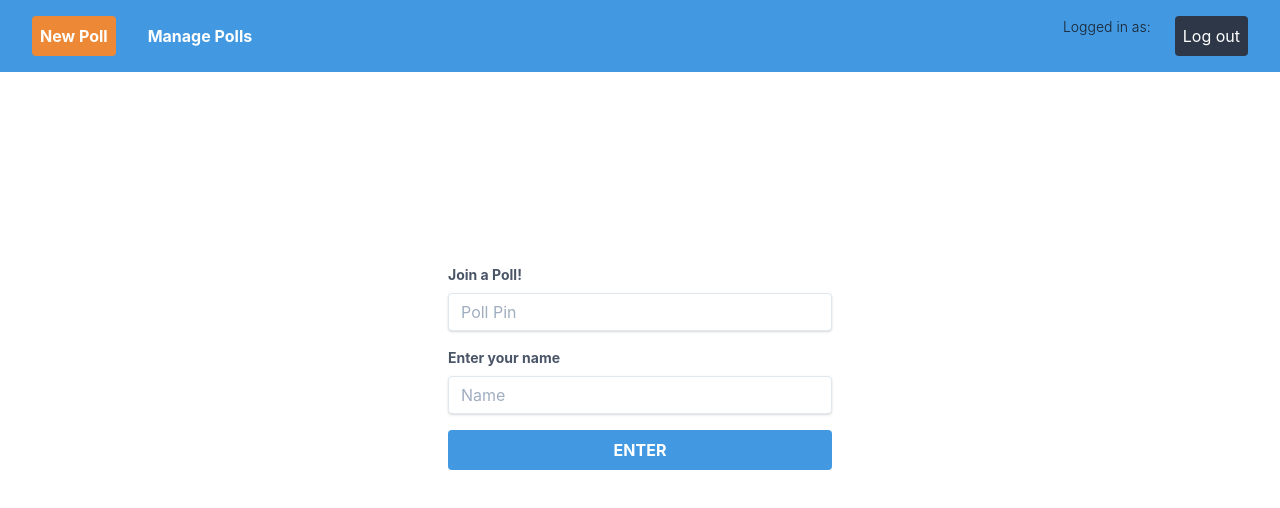
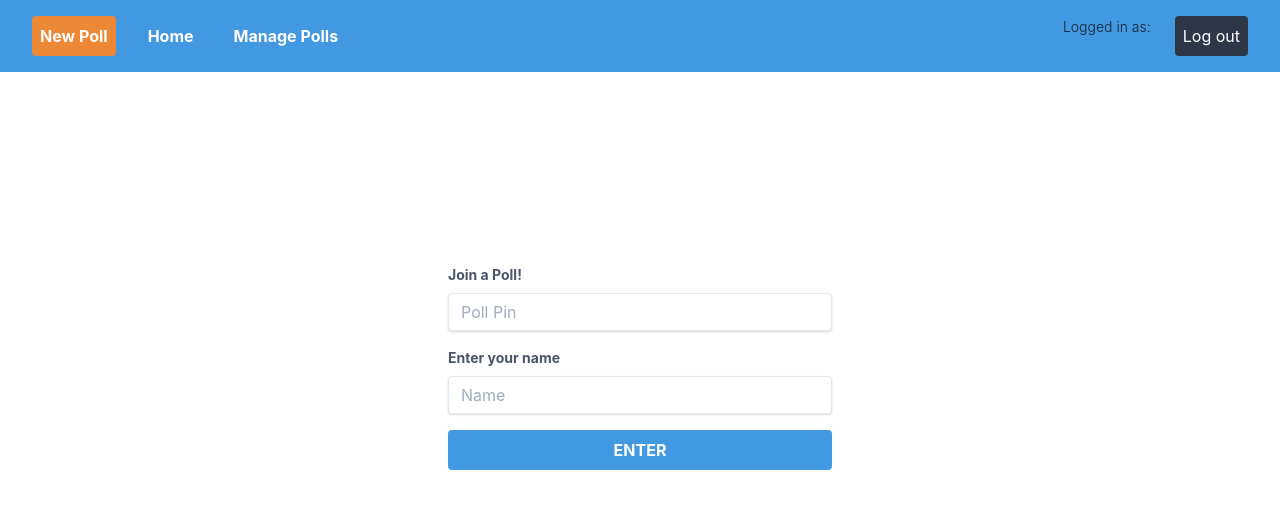
Before and after one commit to aukcode/Ballot, a React (Create React App) app in the folder packages/ballot-web/: page / in a window 1280 px wide. Shown: the top 508 px of the page. Built offline with nearby package versions, Linux system fonts and the light colour scheme.

Commit message:
add a home button

```diff
--- a/packages/ballot-web/src/routes/navbar/Navbar.tsx
+++ b/packages/ballot-web/src/routes/navbar/Navbar.tsx
@@ -23,8 +23,14 @@ const NavbarComponent = (props: Props) => {
               New Poll
             </button>
             <button
+              onClick={() => props.history.push(RouteMap.home.path)}
+              className="font-bold p-2 ml-6 text-white hover:text-gray-300 cursor-pointer"
+            >
+              Home
+            </button>
+            <button
               onClick={() => props.history.push(RouteMap.manage.path)}
-              className="font-bold p-2 ml-6 text-white cursor-pointer"
+              className="font-bold p-2 ml-6 text-white hover:text-gray-300 cursor-pointer"
             >
               Manage Polls
             </button>
```
